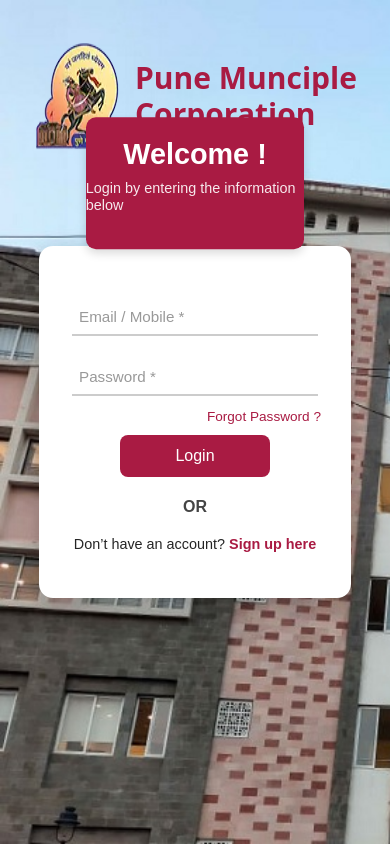
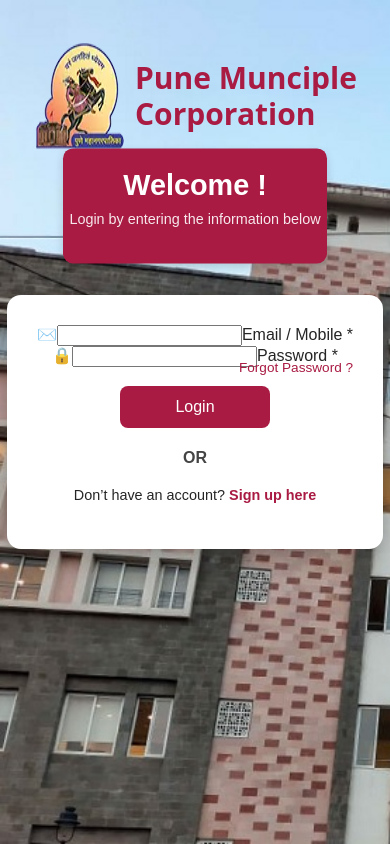
Before and after one commit to JagtapKajal/HealthCareProject, a React (Vite) app in the folder Healthcare-UI/: page / in a window 390 px wide. Built offline with nearby package versions, Linux system fonts and the light colour scheme.

Commit message:
Added logo to email/mobile and password

```diff
--- a/Healthcare-UI/src/Components/LoginForm.jsx
+++ b/Healthcare-UI/src/Components/LoginForm.jsx
@@ -17,16 +17,17 @@
             </div>
         <div className="login-box">
           <form className="login-form">
+<div className="input-group1">
+  <span className="icon">✉️</span>
+  <input type="email" id="email" required placeholder=" " />
+  <label htmlFor="email">Email / Mobile *</label>
+</div>
+<div className="input-group1">
+  <span className="icon">🔒</span>
+  <input type="password" id="password" required placeholder=" " />
+  <label htmlFor="password">Password *</label>
+</div>
 
-            <div className="input-group">
-              <input type="email" id="email" required placeholder=" " />
-              <label htmlFor="email">Email / Mobile *</label>
-            </div>
-
-            <div className="input-group">
-              <input type="password" id="password" required placeholder=" " />
-              <label htmlFor="password">Password *</label>
-            </div>
 
             <div className="forgot-password">
               <a href="#">Forgot Password ?</a>
```
